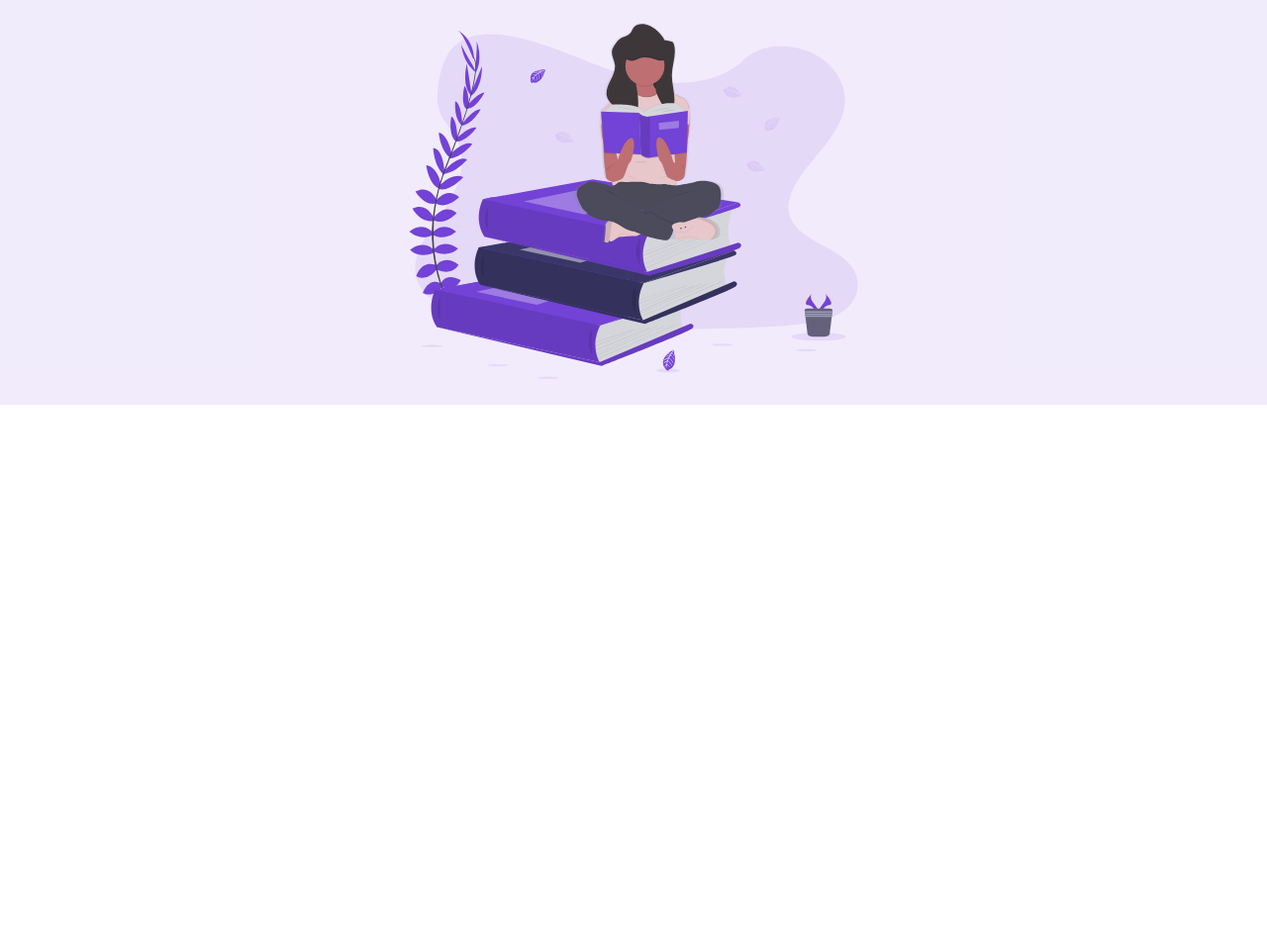
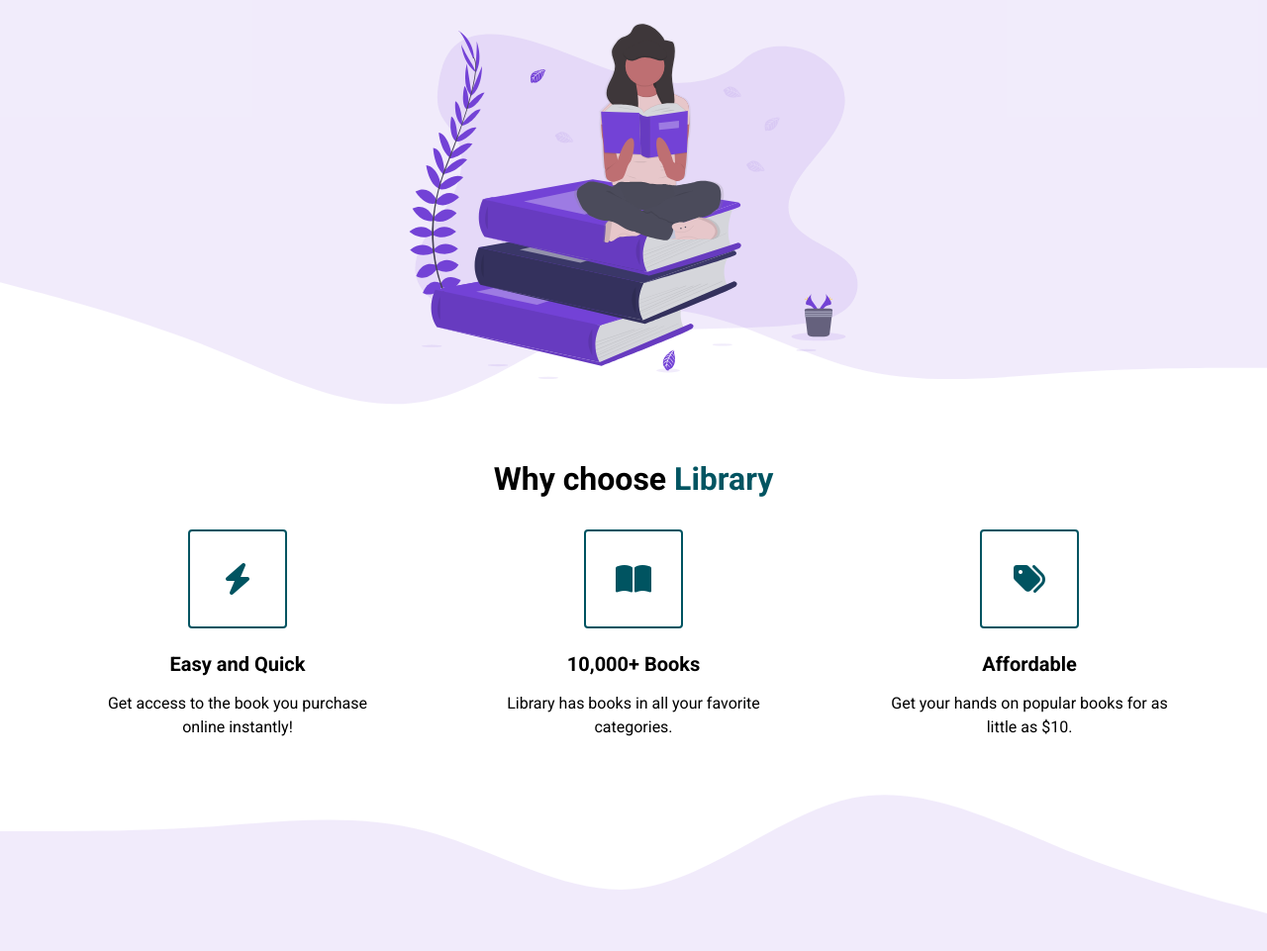
Before and after one commit to masonb03/E-Commerce, a plain HTML site: page index.html in a window 1280 px wide. Shown: the part 391-1352 px from the top of the page at 99% size. Before the commit the page ends 818 px from the top, so only its background shows below. Drawn offline with Linux system fonts and the light colour scheme; a web font is replaced by a local one.

Commit message:
Stylized, and added content to the highlight section

```diff
--- a/index.html
+++ b/index.html
@@ -5,12 +5,13 @@
     <meta name="viewport" content="width=device-width, initial-scale=1.0">
     <title>Library</title>
     <link rel="stylesheet" href="styles.css">
+    <script src="https://kit.fontawesome.com/d97e17a3b5.js" crossorigin="anonymous"></script>
 </head>
 <body>
     <section id="landing">
         <nav>
             <div class="nav__container">
-                <img src="./assets-20251227T152713Z-3-001/assets/Library.svg" class="logo" alt="">
+                <img src="./assets/assets/Library.svg" class="logo" alt="">
                 <ul class="nav__links">
                     <li> <a href="#" class="nav__link">Home</a></li>
                     <li> <a href="#" class="nav__link">Contact</a></li>
@@ -24,15 +25,78 @@
         <header>
             <div class="header__container">
                 <div class="header__description">
-                    <h1>USA most awarded online library platform</h1>
+                    <h1>United State's most awarded online library platform</h1>
                     <h2>Find your dream book with <span class="blue">Library</span></h2>
                     <button class="btn">Browse Books</button>
                 </div>
                 <figure class="header__img--wrapper">
-                    <img src="./assets-20251227T152713Z-3-001/assets/Undraw_Books.svg" alt="">
+                    <img src="./assets/assets/Undraw_Books.svg" alt="">
                 </figure>
             </div>
         </header>
     </section>
+        <main>
+            <section id="highlights">
+                <div class="container">
+                    <div class="row">
+                        <h2 class="section__title">
+                            Why choose <span class="blue">Library</span>
+                        </h2>
+                        <div class="highlight__wrapper">
+                            <div class="highlight">
+                                <div class="highlight__img">
+                                    <i class="fas fa-bolt"></i>
+                                </div>
+                                    <h3 class="highlight__subtitle">
+                                        Easy and Quick
+                                    </h3>
+                                    <p class="highlight__para">
+                                        Get access to the book you purchase online instantly!
+                                    </p>
+                                </div>
+                                <div class="highlight">
+                                <div class="highlight__img">
+                                    <i class="fas fa-book-open"></i>
+                                </div>
+                                    <h3 class="highlight__subtitle">
+                                        10,000+ Books
+                                    </h3>
+                                    <p class="highlight__para">
+                                        Library has books in all your favorite categories.
+                                    </p>
+                                </div>
+                                <div class="highlight">
+                                <div class="highlight__img">
+                                    <i class="fas fa-tags"></i>
+                                </div>
+                                    <h3 class="highlight__subtitle">
+                                        Affordable
+                                    </h3>
+                                    <p class="highlight__para">
+                                        Get your hands on popular books for as little as $10.
+                                    </p>
+                                </div>
+                        </div>
+                    </div>
+                </div>
+            </section>
+
+            <section id="features">
+                <div class="container">
+                    <div class="row">
+
+                    </div>
+                </div>
+            </section>
+
+            <!-- <section id="recent">
+                <div class="container">
+                    <div class="row">
+
+                    </div>
+                </div>
+            </section> -->
+        </main>
+
 </body>
 </html>
--- a/styles.css
+++ b/styles.css
@@ -5,6 +5,11 @@
     margin: 0;
     box-sizing: border-box;
     font-family: 'Roboto', sans-serif;
+}
+
+body {
+    max-width: 100vw;
+    overflow-x: hidden;
 }
 
 nav {
@@ -19,15 +24,40 @@ img {
     padding: 20px;
 }
 
-.nav__container {
-    width: 100%;
-    max-width: 1200px;
-    padding: 0 24px;
+p {
+    line-height: 1.5;
+}
+
+ul {
     display: flex;
-    justify-content: space-between;
-    align-items: center;
-    margin: 0 auto;
 }
+
+li{
+    list-style-type: none;
+}
+
+h1 {
+    font-size: 56px;
+    color:#005461;
+    margin-bottom: 24px;
+    text-align: center;
+}
+
+h2 {
+    font-size: 32px;
+    margin-bottom: 32px;
+    text-align: center;
+}
+
+button {
+    cursor: pointer;
+}
+
+button:active {
+    transform: translateY(1px);
+}
+
+
 
 .blue{
     color:#005461;
@@ -38,12 +68,14 @@ img {
     width: 160px;
 }
 
-ul {
+.nav__container {
+    width: 100%;
+    max-width: 1200px;
+    padding: 0 24px;
     display: flex;
-}
-
-li{
-    list-style-type: none;
+    justify-content: space-between;
+    align-items: center;
+    margin: 0 auto;
 }
 
 .nav__link {
@@ -68,6 +100,11 @@ li{
     text-decoration: none;
 }
 
+
+/*
+LANDING
+*/
+
 #landing {
     background-color: rgba(115, 66, 214, 0.1);
 }
@@ -75,6 +112,7 @@ li{
 header {
     height: calc(100vh - 80px);
 }
+
 
 .header__container{
     padding-top: 20px;
@@ -93,27 +131,6 @@ header {
     align-items: center;
 }
 
-h1 {
-    font-size: 56px;
-    color:#005461;
-    margin-bottom: 24px;
-    text-align: center;
-}
-
-h2 {
-    font-size: 32px;
-    margin-bottom: 32px;
-    text-align: center;
-}
-
-button {
-    cursor: pointer;
-}
-
-button:active {
-    transform: translateY(1px);
-}
-
 .btn {
     background-color: #005461;
     color: white;
@@ -125,4 +142,92 @@ button:active {
 
 .header__img--wrapper {
     padding: 20px;
+    z-index: 2;
 }
+
+.container {
+    padding: 56px 0;
+}
+
+.row {
+    width: 100%;
+    max-width: 1200px;
+    margin: 0 auto;
+}
+
+/*
+HIGHLIGHTS
+*/
+
+#highlights {
+    position: relative;
+    max-width: 100vw;
+}
+
+#highlights:after,
+#highlights:before {
+    background: url(assets/assets/wave.svg);
+    content: "";
+    position:absolute;
+    width: 101vw;
+    height: 12vw;
+    left: 0;
+    z-index: 1;
+    background-size: cover;
+    background-repeat: no-repeat;
+}
+
+#highlights:before {
+    transform: translateY(-100%);
+    top: 1px;
+}
+
+#highlights:after {
+    transform: translateY(100%) rotate(180deg);
+    bottom: 1px;
+}
+
+.highlight__wrapper {
+    display: flex;
+}
+
+.highlight {
+    padding: 0 24px;
+    width: calc(100% / 3);
+    display: flex;
+    align-items: center;
+    justify-content: center;
+    flex-direction: column;
+}
+
+.highlight__para {
+    text-align: center;
+    max-width: 280px;
+}
+
+.highlight__img {
+    border: 2px solid #005461;
+    color: #005461;
+    width: 100px;
+    height: 100px;
+    display: flex;
+    align-items: center;
+    justify-content: center;
+    border-radius: 4px;
+    font-size: 32px;
+    margin-bottom: 24px;
+}
+
+.highlight__subtitle {
+    font-size: 20px;
+    margin-bottom: 16px;
+}
+
+/*
+FEATURES
+ */
+
+ #features {
+    height: 1000px;
+    background-color: rgba(115, 66, 214, 0.1);
+ }
```
Also changed, not shown: assets/assets/Library.svg (renamed from assets-20251227T152713Z-3-001/assets/Library.svg), assets/assets/Undraw_Books.svg (renamed from assets-20251227T152713Z-3-001/assets/Undraw_Books.svg), assets/assets/atomic habits.jpg (renamed from assets-20251227T152713Z-3-001/assets/atomic habits.jpg), assets/assets/book-1.jpeg (renamed from assets-20251227T152713Z-3-001/assets/book-1.jpeg), assets/assets/book-2.jpeg (renamed from assets-20251227T152713Z-3-001/assets/book-2.jpeg), assets/assets/book-3.jpeg (renamed from assets-20251227T152713Z-3-001/assets/book-3.jpeg), assets/assets/book-4.jpeg (renamed from assets-20251227T152713Z-3-001/assets/book-4.jpeg), assets/assets/book-5.jpeg (renamed from assets-20251227T152713Z-3-001/assets/book-5.jpeg), assets/assets/book-6.jpeg (renamed from assets-20251227T152713Z-3-001/assets/book-6.jpeg), assets/assets/book-7.jpg (renamed from assets-20251227T152713Z-3-001/assets/book-7.jpg), assets/assets/book-8.jpeg (renamed from assets-20251227T152713Z-3-001/assets/book-8.jpeg), assets/assets/crack the coding interview.png (renamed from assets-20251227T152713Z-3-001/assets/crack the coding interview.png), assets/assets/david goggins.jpeg (renamed from assets-20251227T152713Z-3-001/assets/david goggins.jpeg), assets/assets/deep work.jpeg (renamed from assets-20251227T152713Z-3-001/assets/deep work.jpeg), 1 more files.
